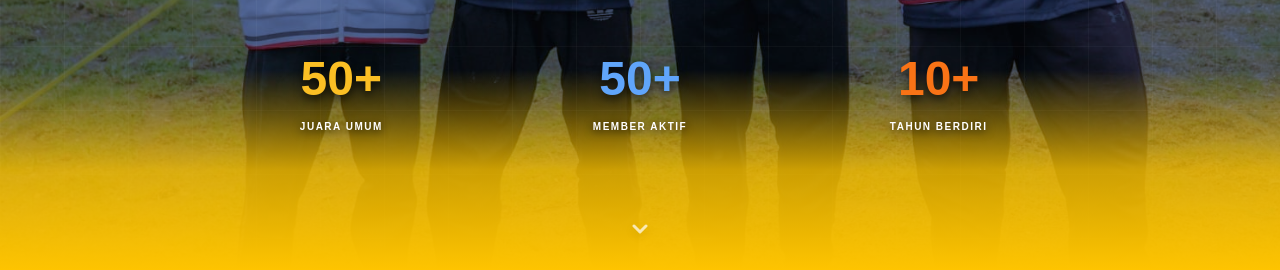
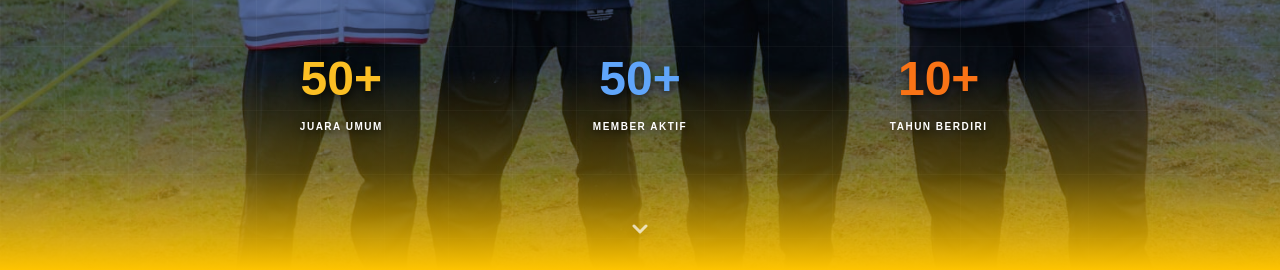
Before and after one commit to HilmyAmmar/archery-club, a Next.js app: page / in a window 1280 px wide. Shown: the part 530-800 px from the top of the page. Built offline with nearby package versions, Linux system fonts and the light colour scheme.

Commit message:
adjust gradient

```diff
--- a/src/components/sections/Hero.tsx
+++ b/src/components/sections/Hero.tsx
@@ -32,7 +32,7 @@ export default function Hero() {
       <div className="absolute inset-0 bg-[linear-gradient(to_right,#ffffff08_1px,transparent_1px),linear-gradient(to_bottom,#ffffff08_1px,transparent_1px)] bg-[size:4rem_4rem]" />
 
       {/* 4. Bottom Gradient Fade - Berakhir di warna solid #fec400 tanpa transparansi */}
-      <div className="absolute bottom-0 left-0 w-full h-[25vh] bg-gradient-to-t from-[#fec400] via-[#fec400]/80 to-transparent z-10" />
+      <div className="absolute bottom-0 left-0 w-full h-[25vh] bg-gradient-to-t from-[#fec400] via-[#fec400]/30 to-transparent z-10" />
 
       {/* Main Content Container */}
       <div className="relative z-20 flex flex-col items-center text-center w-full px-4 max-w-5xl">
```
